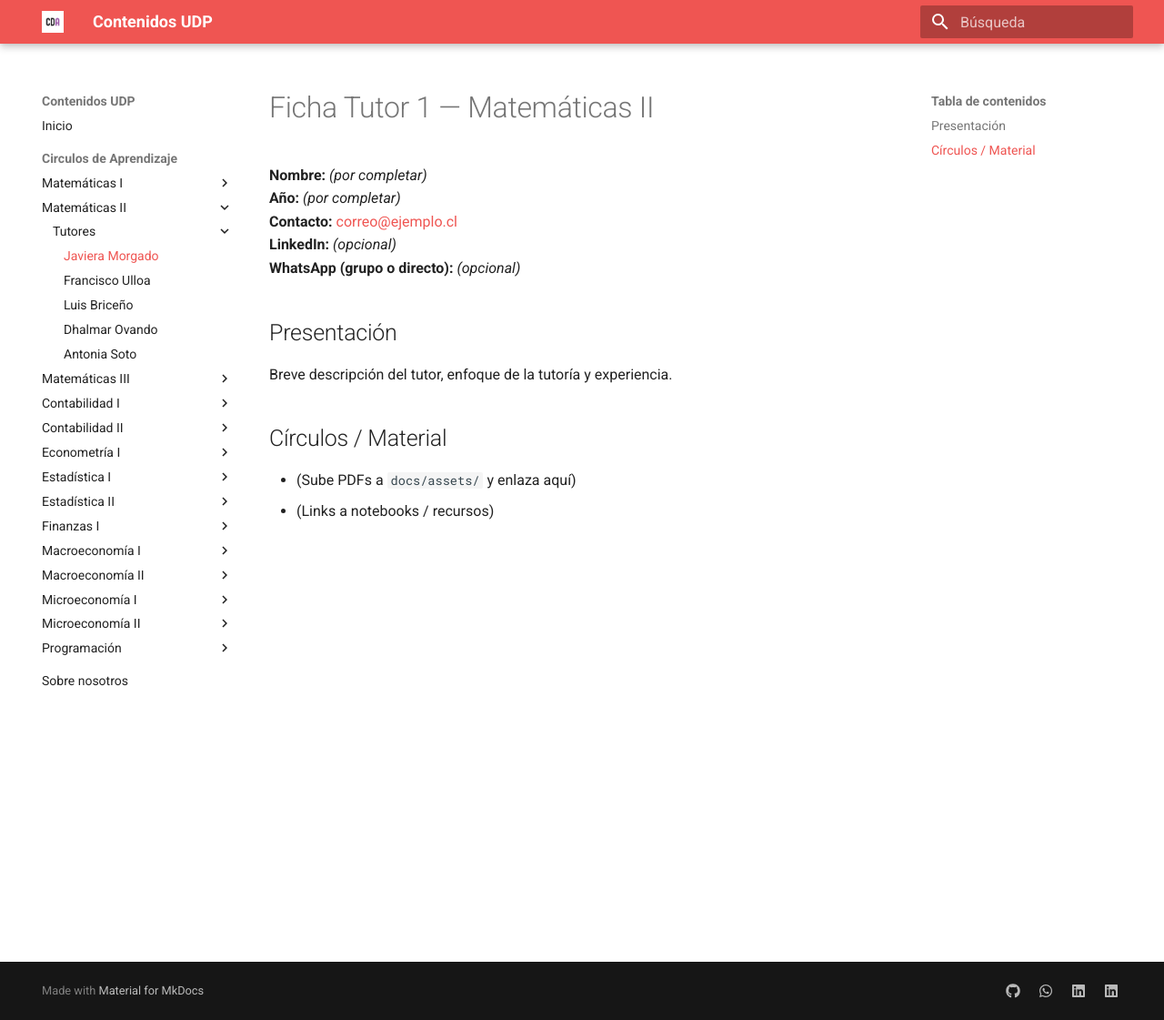
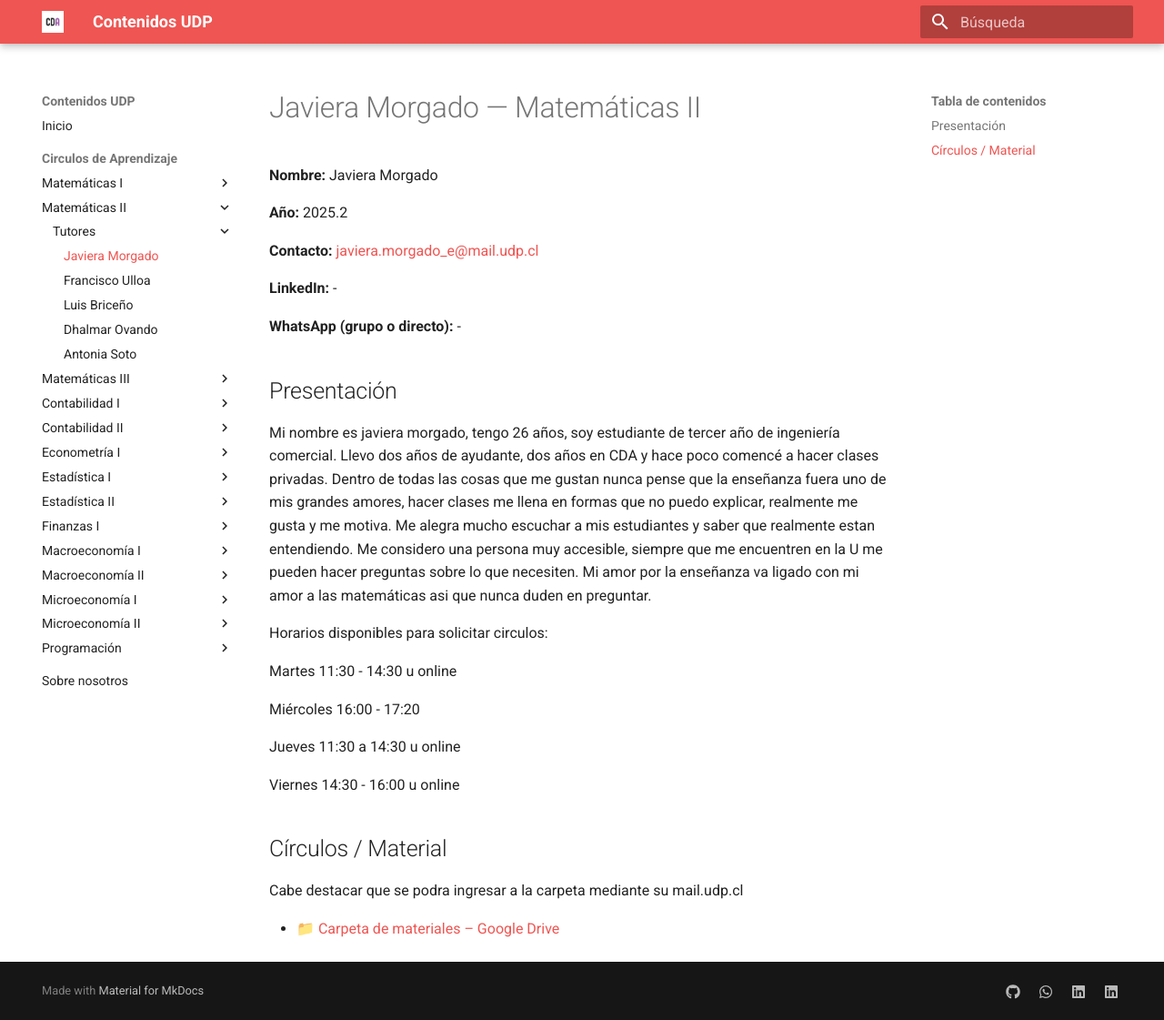
Before and after one commit to cda-fae/cda-fae, an MkDocs documentation site: the page built from docs/tutorias/matematicas-2/tutores/tutor1.md, in a window 1280 px wide and 1121 px high. Shown: the whole window at 91% size. Built offline with MkDocs 1.6.1 and Material for MkDocs 9.7.7, drawn with Linux system fonts in a browser that asks for light colours.

Commit message:
javiera morgado perfil

```diff
--- a/docs/tutorias/matematicas-2/tutores/tutor1.md
+++ b/docs/tutorias/matematicas-2/tutores/tutor1.md
@@ -1,14 +1,29 @@
-# Ficha Tutor 1 — Matemáticas II
+# Javiera Morgado — Matemáticas II
 
-**Nombre:** _(por completar)_
-**Año:** _(por completar)_
-**Contacto:** [correo@ejemplo.cl](mailto:correo@ejemplo.cl)
-**LinkedIn:** _(opcional)_
-**WhatsApp (grupo o directo):** _(opcional)_
+**Nombre:** Javiera Morgado
+
+**Año:** 2025.2
+
+**Contacto:** [javiera.morgado_e@mail.udp.cl](mailto:javiera.morgado_e@mail.udp.cl?subject=Consulta%20Tutor%C3%ADas%20matematicasI%20I)
+
+**LinkedIn:** -
+
+**WhatsApp (grupo o directo):** -
 
 ## Presentación
-Breve descripción del tutor, enfoque de la tutoría y experiencia.
+Mi nombre es javiera morgado, tengo 26 años, soy estudiante de tercer año de ingeniería comercial. Llevo dos años de ayudante, dos años en CDA y hace poco comencé a hacer clases privadas. Dentro de todas las cosas que me gustan nunca pense que la enseñanza fuera uno de mis grandes amores, hacer clases me llena en formas que no puedo explicar, realmente me gusta y me motiva. Me alegra mucho escuchar a mis estudiantes y saber que realmente estan entendiendo. Me considero una persona muy accesible, siempre que me encuentren en la U me pueden hacer preguntas sobre lo que necesiten. Mi amor por la enseñanza va ligado con mi amor a las matemáticas asi que nunca duden en preguntar.
+
+Horarios disponibles para solicitar circulos:
+
+Martes 11:30 - 14:30 u online
+
+Miércoles 16:00 - 17:20
+
+Jueves 11:30 a 14:30 u online
+
+Viernes 14:30 - 16:00 u online
 
 ## Círculos / Material
-- (Sube PDFs a `docs/assets/` y enlaza aquí)
-- (Links a notebooks / recursos)
+Cabe destacar que se podra ingresar a la carpeta mediante su mail.udp.cl
+
+- 📁 [Carpeta de materiales – Google Drive](https://drive.google.com/drive/folders/1pT3WIYA0-KmfWHpyXrehXhl3RORVVsnH?usp=sharing)
```
